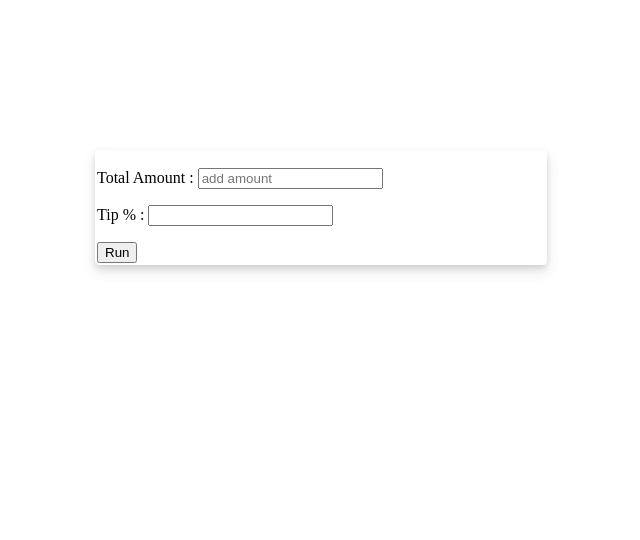
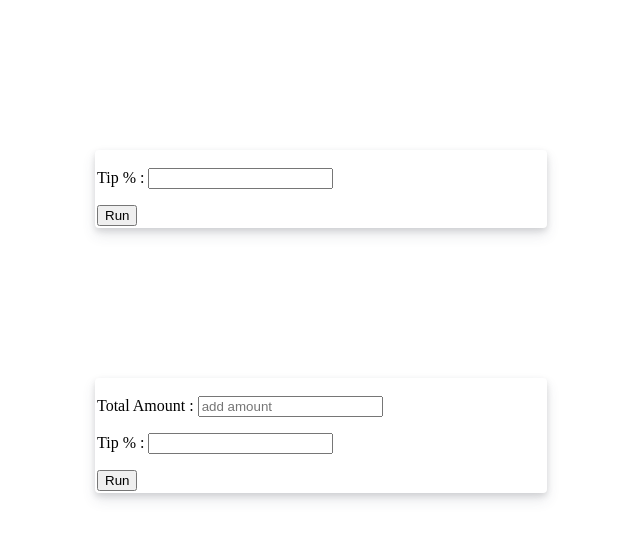
Before and after one commit to surajbh10/tipCalculator, a plain HTML site: page tipo/index.html in a window 1280 px wide. Shown: the whole page, without its empty margins (319-959 px from the left). Drawn offline with Linux system fonts and the light colour scheme.

Commit message:
made extra same
added the same features in double

```diff
--- a/tipo/index.html
+++ b/tipo/index.html
@@ -9,6 +9,13 @@
 </head>
 <body>
     <div class="container">
+        </p>
+        <p>Tip % : <input type="number" name="tip%" class="tipAmt" ></p>
+        <button class="run" onclick="totalset()">Run</button>
+        <div class="total"></div>
+        <div class="tip"></div>
+    </div>
+    <div class="container">
         <p>Total Amount : <input type="number" class="totalAmt" placeholder="add amount"/>
         </p>
         <p>Tip % : <input type="number" name="tip%" class="tipAmt" ></p>
```
